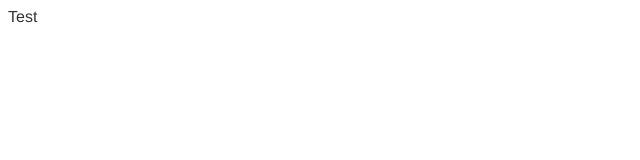
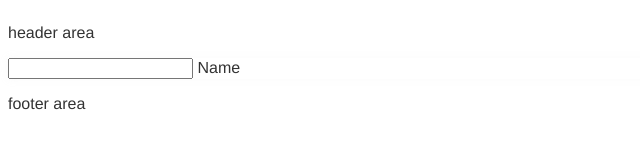
Before and after one commit to Alanitic/webpack-project, a website built with webpack: page src/client/views/index.html in a window 1280 px wide. Shown: the whole page, without its empty margins (0-640 px from the left). Built offline with nearby package versions, Linux system fonts and the light colour scheme.

Commit message:
main layout completed

```diff
--- a/src/client/index.js
+++ b/src/client/index.js
@@ -1 +1,2 @@
 import './styles/base.scss';
+import './styles/form.scss';
--- a/src/client/styles/base.scss
+++ b/src/client/styles/base.scss
@@ -2,6 +2,22 @@ $font-stack: Helvetica, sans-serif;
 $primary-color: #333;
 
 body {
+  display: grid;
   font: 100% $font-stack;
   color: $primary-color;
+  grid-template-rows: auto 1fr auto;
+  grid-template-columns: 1fr;
+  grid-template-areas: 'header' 'content' 'footer';
 }
+
+header {
+  grid-area: header;
+}
+
+main {
+  grid-area: content;
+}
+
+footer {
+  grid-area: footer;
+}
--- /dev/null
+++ b/src/client/styles/form.scss
@@ -0,0 +1,3 @@
+.wrapper {
+  box-shadow: 0 0 10px rgba(195, 195, 195, 0.1);
+}
--- a/src/client/views/index.html
+++ b/src/client/views/index.html
@@ -5,6 +5,19 @@
     <title>News Article NLP</title>
   </head>
   <body>
-    Test
+    <header>
+      <p>header area</p>
+    </header>
+    <main>
+      <section id="form">
+        <div class="wrapper">
+          <div class="input-data">
+            <input type="text" />
+            <label>Name</label>
+          </div>
+        </div>
+      </section>
+    </main>
+    <footer><p>footer area</p></footer>
   </body>
 </html>
```
